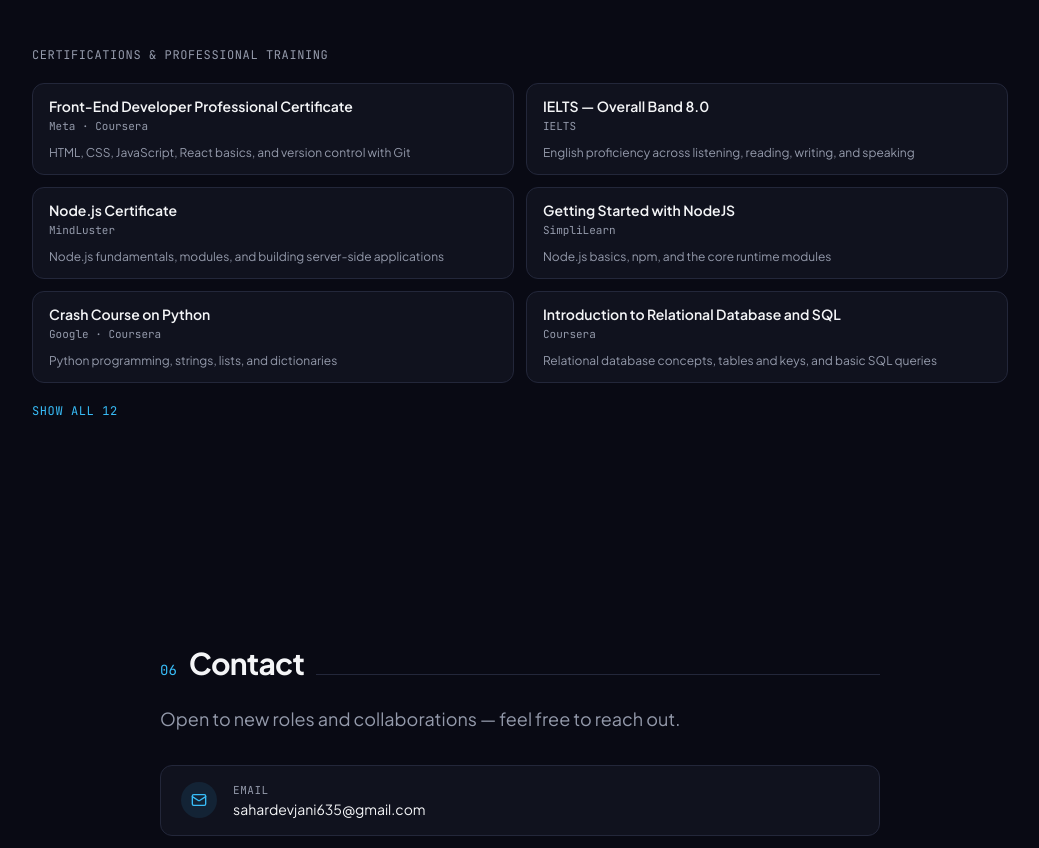
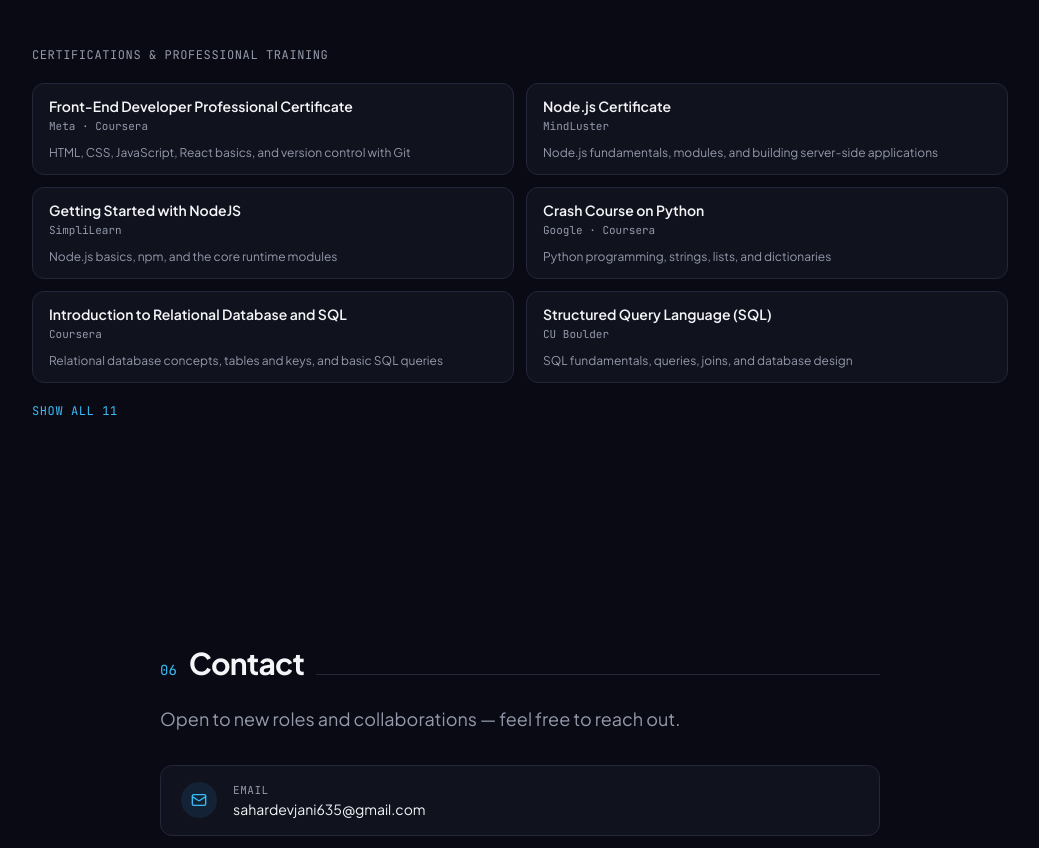
Before and after one commit to SaharFatimaDevjani/MyPortfolio, a React (Vite) app: page / in a window 1280 px wide. Shown: the part 7313-8161 px from the top of the page, without its empty margins (120-1159 px from the left). Built offline with nearby package versions, Linux system fonts and the light colour scheme.

Commit message:
Remove IELTS from certifications
Co-Authored-By: Claude Opus 5.5 <noreply@anthropic.com>
Claude-Session: https://claude.ai/code/session_0113qfk5gBcPN8WfszM14q2R

```diff
--- a/src/data/education.js
+++ b/src/data/education.js
@@ -15,7 +15,6 @@ export const certifications = [
     issuer: 'Meta · Coursera',
     topics: 'HTML, CSS, JavaScript, React basics, and version control with Git',
   },
-  { name: 'IELTS — Overall Band 8.0', issuer: 'IELTS', topics: 'English proficiency across listening, reading, writing, and speaking' },
   { name: 'Node.js Certificate', issuer: 'MindLuster', topics: 'Node.js fundamentals, modules, and building server-side applications' },
   { name: 'Getting Started with NodeJS', issuer: 'SimpliLearn', topics: 'Node.js basics, npm, and the core runtime modules' },
   { name: 'Crash Course on Python', issuer: 'Google · Coursera', topics: 'Python programming, strings, lists, and dictionaries' },
```
